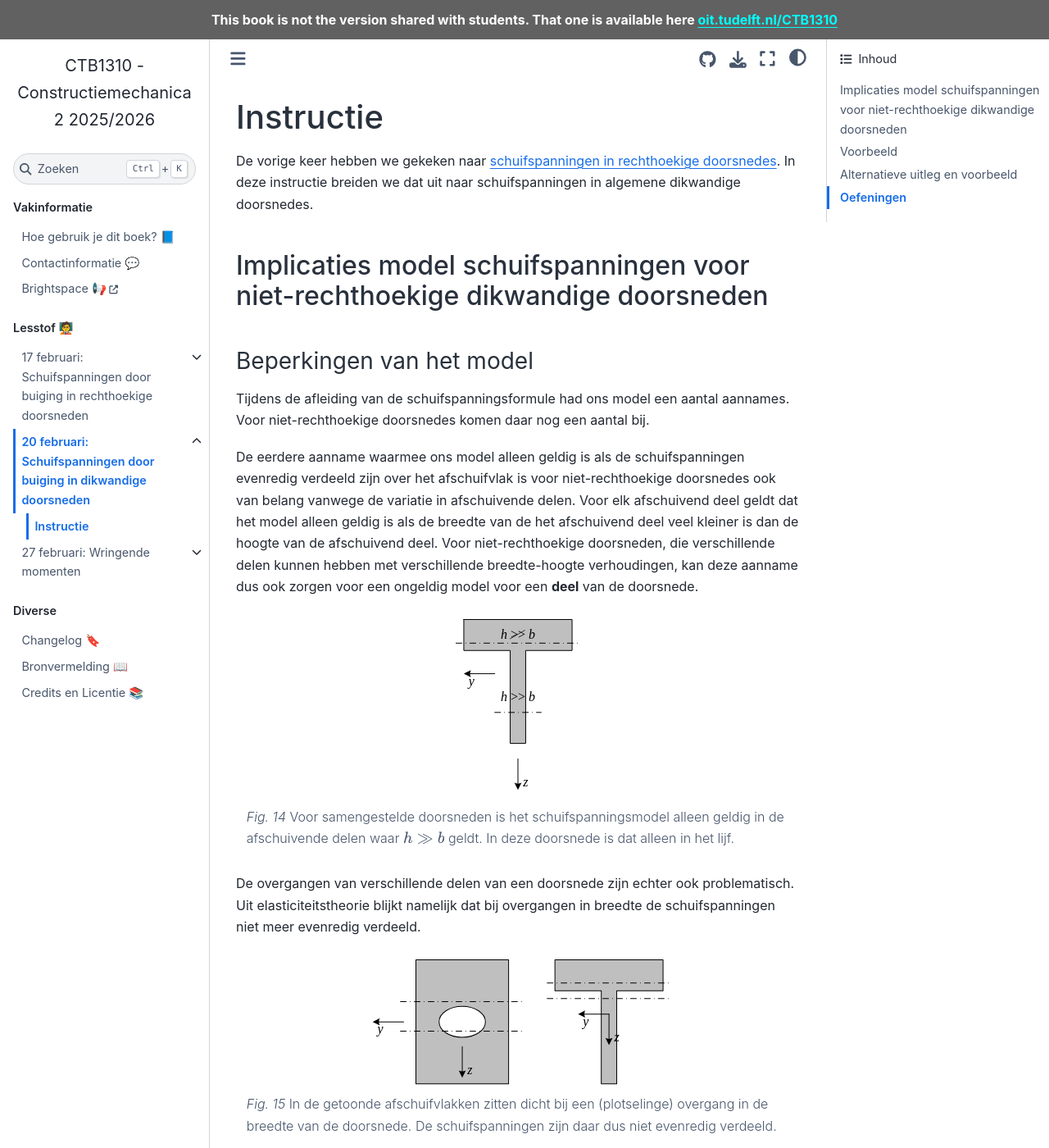
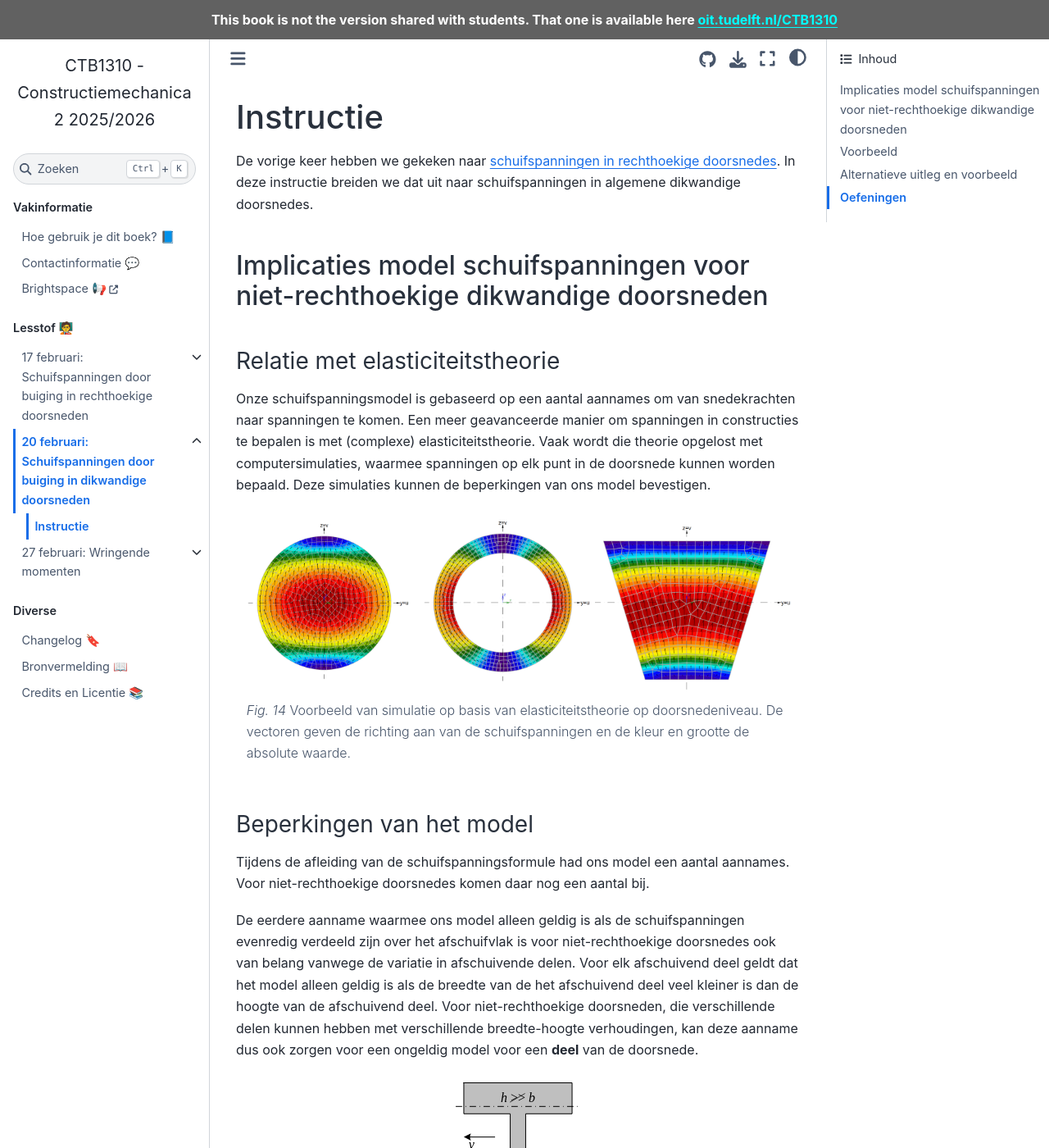
Before and after one commit to TUDelft-books/CTB1310, a Jupyter Book: the page built from book/shear/instructie.md, in a window 1280 px wide and 1400 px high. Shown: the whole window at 82% size. Built offline with Jupyter Book 1.0.4 settings and Sphinx 7.4.7 and the Sphinx Book theme 1.1.4, drawn with Linux system fonts in a browser that asks for light colours; comment, search, counter and statistics services are not loaded; cross-references to code outside the pages are shown as plain code; some of the changed text lies outside the part shown.

Commit message:
Added elasticiteitsthoerie

````diff
--- a/book/shear/instructie.md
+++ b/book/shear/instructie.md
@@ -3,6 +3,21 @@
 De vorige keer hebben we gekeken naar [schuifspanningen in rechthoekige doorsnedes](../shear_rect/instructie.md). In deze instructie breiden we dat uit naar schuifspanningen in algemene dikwandige doorsnedes.
 
 ## Implicaties model schuifspanningen voor niet-rechthoekige dikwandige doorsneden
+
+### Relatie met elasticiteitstheorie
+
+Onze schuifspanningsmodel is gebaseerd op een aantal aannames om van snedekrachten naar spanningen te komen. Een meer geavanceerde manier om spanningen in constructies te bepalen is met (complexe) elasticiteitstheorie. Vaak wordt die theorie opgelost met computersimulaties, waarmee spanningen op elk punt in de doorsnede kunnen worden bepaald. Deze simulaties kunnen de beperkingen van ons model bevestigen.
+
+```{figure} ./instructie_data/RC-B_05_34.png
+:align: center
+:source: [Knowledge Base IDEA StatiCa](https://www.ideastatica.com/support-center/shear-in-rcs-circular-cross-sections)
+:author: IDEA StatiCa
+:license: All Rights Reserved
+:copyright: © IDEA StatiCa 2009-2025
+:placement: caption
+
+Voorbeeld van simulatie op basis van elasticiteitstheorie op doorsnedeniveau. De vectoren geven de richting aan van de schuifspanningen en de kleur en grootte de absolute waarde.
+```
 
 ### Beperkingen van het model
 
````
Also changed, not shown: book/shear/instructie_data/RC-B_05_34.png (added).
